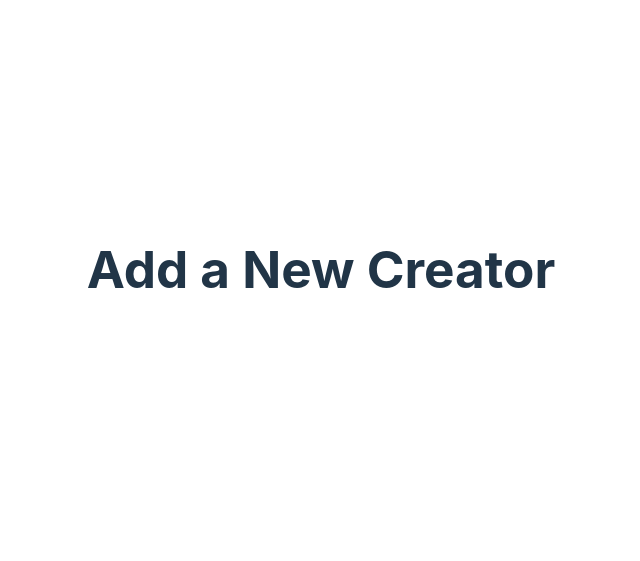
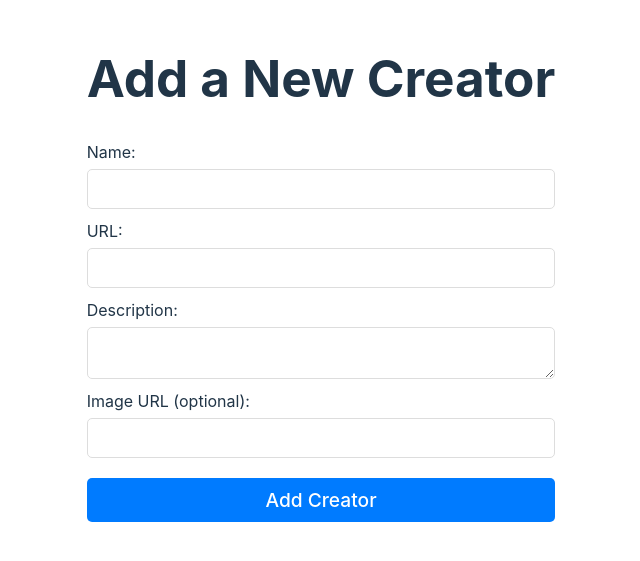
Before and after one commit to samir-s-hassan/Creatorverse, a React (Vite) app: page /add in a window 1280 px wide. Shown: the part 131-692 px from the top of the page, without its empty margins (319-959 px from the left). Built offline with nearby package versions, Linux system fonts and the light colour scheme; no server answers; the database is empty.

Commit message:
adding to database works but have to do an automatic refresh

```diff
--- /dev/null
+++ b/src/pages/AddCreator.css
@@ -0,0 +1,51 @@
+/* Container for the AddCreator page */
+  /* Form styling */
+  .add-creator-form {
+    display: flex;
+    flex-direction: column;
+    gap: 10px;
+  }
+
+  .add-creator-form label {
+    display: flex;
+    flex-direction: column;
+    text-align: left;
+  }
+
+  .add-creator-form input,
+  .add-creator-form textarea {
+    padding: 10px;
+    margin-top: 5px;
+    border: 1px solid #ddd;
+    border-radius: 5px;
+    font-size: 1em;
+  }
+
+  .add-creator-form button {
+    padding: 10px;
+    font-size: 1.2em;
+    color: #fff;
+    background-color: #007bff;
+    border: none;
+    border-radius: 5px;
+    cursor: pointer;
+    margin-top: 10px;
+  }
+
+  .add-creator-form button:disabled {
+    background-color: #6c757d;
+    cursor: not-allowed;
+  }
+
+  /* Success and error messages */
+  .success-message {
+    color: #28a745;
+    margin: 10px 0;
+    font-size: 1.2em;
+  }
+
+  .error-message {
+    color: #dc3545;
+    margin: 10px 0;
+    font-size: 1.2em;
+  }
--- a/src/pages/AddCreator.jsx
+++ b/src/pages/AddCreator.jsx
@@ -1,13 +1,85 @@
-import React from 'react';
+import React, { useState } from 'react';
+import { useNavigate } from 'react-router-dom'; // Import useNavigate
+import supabase from '../client'; // Adjust the path to your client.js file
+import './AddCreator.css'; // Import the CSS file for styling
 
 function AddCreator() {
-    return (
-        <div>
-            {/* Your component code here */}
-            <h1>Add a New Creator</h1>
-            {/* Additional JSX */}
-        </div>
-    );
+  const [name, setName] = useState('');
+  const [url, setUrl] = useState('');
+  const [description, setDescription] = useState('');
+  const [imageURL, setImageURL] = useState('');
+  const [loading, setLoading] = useState(false);
+  const [error, setError] = useState(null);
+
+  const navigate = useNavigate(); // Initialize useNavigate
+
+  const handleSubmit = async (e) => {
+    e.preventDefault();
+    setLoading(true);
+    setError(null);
+
+    const { data, error } = await supabase
+      .from('creators')
+      .insert([{ name, url, description, imageURL }]);
+
+    setLoading(false);
+
+    if (error) {
+      setError('Error adding creator. Please try again.');
+      console.error('Error adding creator:', error);
+    } else {
+      setTimeout(() => {
+        alert('Successfully added!');
+        navigate('/'); // Redirect to home page after alert
+      }, 1000); // 1 second delay
+    }
+  };
+
+  return (
+    <div className="add-creator-container">
+      <h1>Add a New Creator</h1>
+      {error && <p className="error-message">{error}</p>}
+      <form onSubmit={handleSubmit} className="add-creator-form">
+        <label>
+          Name:
+          <input
+            type="text"
+            value={name}
+            onChange={(e) => setName(e.target.value)}
+            required
+          />
+        </label>
+        <label>
+          URL:
+          <input
+            type="url"
+            value={url}
+            onChange={(e) => setUrl(e.target.value)}
+            required
+          />
+        </label>
+        <label>
+          Description:
+          <textarea
+            value={description}
+            onChange={(e) => setDescription(e.target.value)}
+            required
+          />
+        </label>
+        <label>
+          Image URL (optional):
+          <input
+            type="url"
+            value={imageURL}
+            onChange={(e) => setImageURL(e.target.value)}
+          />
+        </label>
+        <button type="submit" disabled={loading}>
+          {loading ? 'Adding...' : 'Add Creator'}
+        </button>
+      </form>
+    </div>
+  );
 }
 
 export default AddCreator;
--- a/src/pages/ShowCreators.css
+++ b/src/pages/ShowCreators.css
@@ -1,10 +1,4 @@
 /* Container for the ShowCreators page */
-.show-creators-container {
-    padding: 20px;
-    background-color: #f4f4f4;
-    min-height: 100vh;
-    text-align: center;
-  }
 
   /* Title styling */
   .show-creators-title {
--- a/src/pages/ShowCreators.jsx
+++ b/src/pages/ShowCreators.jsx
@@ -1,17 +1,25 @@
-import React from 'react';
-import { Link } from 'react-router-dom';
-import Card from '../components/Card'; // Adjust the path to your Card component
-import './ShowCreators.css';
+import React from "react";
+import { Link } from "react-router-dom";
+import Card from "../components/Card"; // Adjust the path to your Card component
+import "./ShowCreators.css";
 
 function ShowCreators({ creators }) {
+  const handleReload = () => {
+    window.location.reload(); // Reload the current page
+  };
+
   // Display a message if there are no creators
   if (creators.length === 0) {
     return (
       <div className="show-creators-container">
         <h1>Show all Creators</h1>
         <p>No content creators found.</p>
-        <Link to="/add" className="add-creator-button">Add New Creator</Link>
-        <Link to="/" className="view-all-button">View All Creators</Link>
+        <Link to="/add" className="add-creator-button">
+          Add New Creator
+        </Link>
+        <button onClick={handleReload} className="view-all-button">
+          View All Creators
+        </button>
       </div>
     );
   }
@@ -20,8 +28,12 @@ function ShowCreators({ creators }) {
   return (
     <div className="show-creators-container">
       <h1>Show all Creators</h1>
-      <Link to="/add" className="add-creator-button">Add New Creator</Link>
-      <Link to="/" className="view-all-button">View All Creators</Link>
+      <Link to="/add" className="add-creator-button">
+        Add New Creator
+      </Link>
+      <Link to="/" className="view-all-button">
+        View All Creators
+      </Link>
       <div className="creators-list">
         {creators.map((creator) => (
           <Card
```
